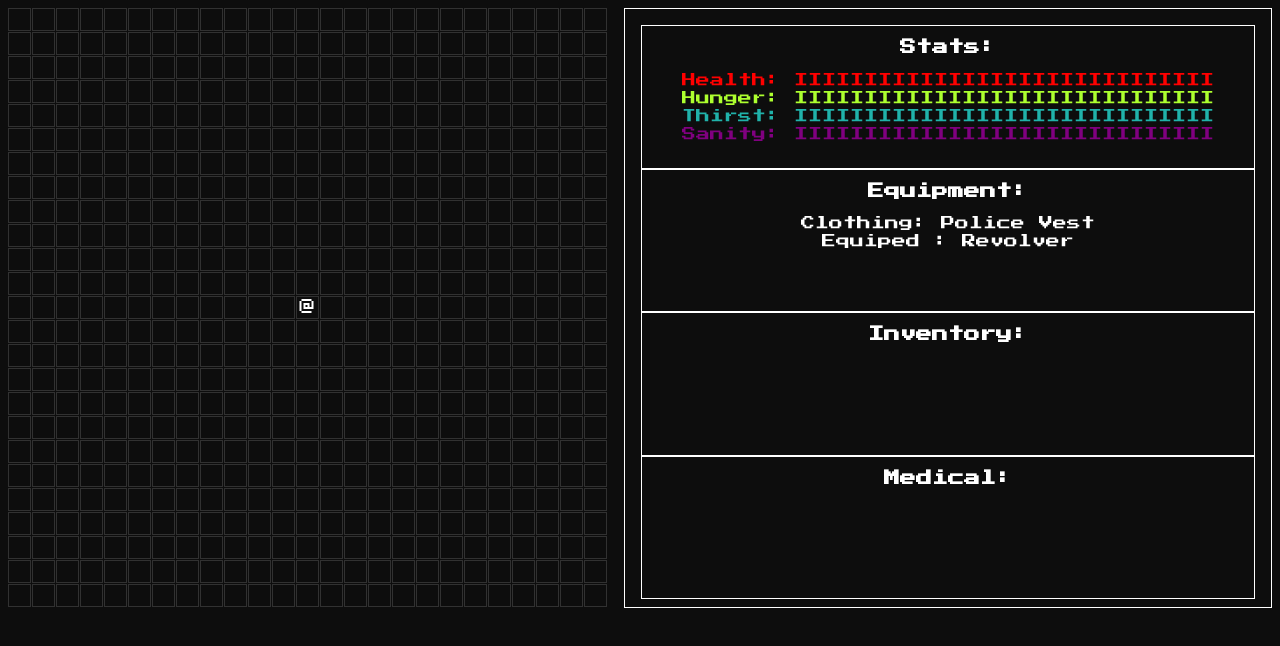
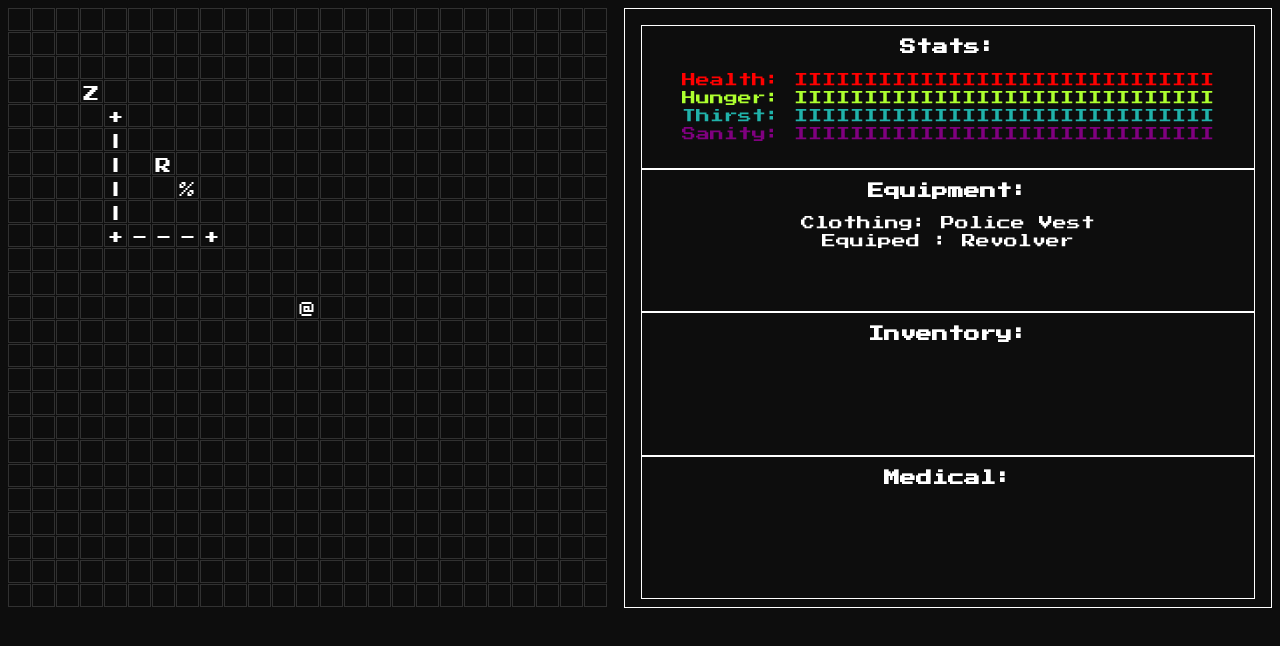
Before and after one commit to muribrine/The-Town-in-the-mist, a website with bundled scripts: page index.html in a window 1280 px wide. Built offline with nearby package versions, Linux system fonts and the light colour scheme.

Commit message:
Added layers to the world grid
1. Now there are three layers. 0, 1 and 2, each one indicates a level of elevation in the world. Layer 0 is the ground(ex.: a rat), layer 1 is the middle of the world(ex.: players, zombies, furniture) and layer 2 is everything that's higher(ex.: walls, cars, closed doors, windows). Things of one layer collide with things on higher or equal layers and can pass over things of lower layers.

Also there's a update an update in the CSS for better alignment of the font.

```diff
--- a/jsScripts/core.js
+++ b/jsScripts/core.js
@@ -18,7 +18,11 @@ const gameState = {
 		view_grid_data: {},
 	}, //Rendering data
 	game_data: {
-		world_grid_data: {},
+		world_grid_data: {
+			layer0: {},
+			layer1: {},
+			layer2: {},
+		},
 		entity_data: {
 			camera: { gx: 12, gy: 12, size: 25 },
 		},
@@ -45,15 +49,121 @@ const gameState = {
 createUi();
 
 gameState['viewport_data']['view_grid_data'] = createViewGrid(25, gameState['source_data']['config']['default_symbol']);
-gameState['game_data']['world_grid_data'] = createWorldGrid(625, gameState['source_data']['config']['default_symbol']);
+gameState['game_data']['world_grid_data']['layer0'] = createWorldGrid(625, gameState['source_data']['config']['default_symbol']);
+gameState['game_data']['world_grid_data']['layer1'] = createWorldGrid(625, gameState['source_data']['config']['default_symbol']);
+gameState['game_data']['world_grid_data']['layer2'] = createWorldGrid(625, gameState['source_data']['config']['default_symbol']);
 
 gameState['game_data']['object_data']['player'] = {
 	gx: 12,
 	gy: 12,
+	layer: 1,
 	symbol: '@',
 	visualState: 'normal',
 	behavior: 'player',
-	passable: false,
+};
+gameState['game_data']['object_data']['wall1'] = {
+	gx: 4,
+	gy: 4,
+	layer: 2,
+	symbol: '+',
+	visualState: 'normal',
+	behavior: 'wall',
+};
+gameState['game_data']['object_data']['wall2'] = {
+	gx: 4,
+	gy: 5,
+	layer: 2,
+	symbol: '|',
+	visualState: 'normal',
+	behavior: 'wall',
+};
+gameState['game_data']['object_data']['wall3'] = {
+	gx: 4,
+	gy: 6,
+	layer: 2,
+	symbol: '|',
+	visualState: 'normal',
+	behavior: 'wall',
+};
+gameState['game_data']['object_data']['wall4'] = {
+	gx: 4,
+	gy: 7,
+	layer: 2,
+	symbol: '|',
+	visualState: 'normal',
+	behavior: 'wall',
+};
+gameState['game_data']['object_data']['wall5'] = {
+	gx: 4,
+	gy: 8,
+	layer: 2,
+	symbol: '|',
+	visualState: 'normal',
+	behavior: 'wall',
+};
+gameState['game_data']['object_data']['wall6'] = {
+	gx: 4,
+	gy: 9,
+	layer: 2,
+	symbol: '+',
+	visualState: 'normal',
+	behavior: 'wall',
+};
+gameState['game_data']['object_data']['wall7'] = {
+	gx: 5,
+	gy: 9,
+	layer: 2,
+	symbol: '-',
+	visualState: 'normal',
+	behavior: 'wall',
+};
+gameState['game_data']['object_data']['wall8'] = {
+	gx: 6,
+	gy: 9,
+	layer: 2,
+	symbol: '-',
+	visualState: 'normal',
+	behavior: 'wall',
+};
+gameState['game_data']['object_data']['wall9'] = {
+	gx: 7,
+	gy: 9,
+	layer: 2,
+	symbol: '-',
+	visualState: 'normal',
+	behavior: 'wall',
+};
+gameState['game_data']['object_data']['wall10'] = {
+	gx: 8,
+	gy: 9,
+	layer: 2,
+	symbol: '+',
+	visualState: 'normal',
+	behavior: 'wall',
+};
+gameState['game_data']['object_data']['rat'] = {
+	gx: 6,
+	gy: 6,
+	layer: 0,
+	symbol: 'R',
+	visualState: 'normal',
+	behavior: 'rat',
+};
+gameState['game_data']['object_data']['loot'] = {
+	gx: 7,
+	gy: 7,
+	layer: 0,
+	symbol: '%',
+	visualState: 'normal',
+	behavior: 'loot',
+};
+gameState['game_data']['object_data']['zombie'] = {
+	gx: 3,
+	gy: 3,
+	layer: 1,
+	symbol: 'Z',
+	visualState: 'normal',
+	behavior: 'zombie',
 };
 
 document.addEventListener('keydown', (e) => {
@@ -84,13 +194,16 @@ document.addEventListener('keydown', (e) => {
 });
 
 function gameLoop() {
-	moveObjectByVector(
+	let sucessfulyMoved = moveObjectByVector(
 		gameState['game_data']['object_data']['player'],
 		gameState['game_data']['temp_data']['movement_vector'],
 		gameState['game_data']['world_grid_data'],
-		gameState['source_data']['config']['default_symbol']
+		gameState['source_data']['config']['default_symbol'],
+		gameState['game_data']['object_data']
 	);
-	moveEntityByVector(gameState['game_data']['entity_data']['camera'], gameState['game_data']['temp_data']['movement_vector']);
+	if (sucessfulyMoved) {
+		moveEntityByVector(gameState['game_data']['entity_data']['camera'], gameState['game_data']['temp_data']['movement_vector']);
+	}
 	updateWorldGrid(gameState['game_data']['world_grid_data'], gameState['game_data']['object_data']);
 	gameState['viewport_data']['view_grid_data'] = updateViewGrid(
 		gameState['game_data']['entity_data']['camera'],
--- a/jsScripts/game/moveByVector.js
+++ b/jsScripts/game/moveByVector.js
@@ -1,11 +1,37 @@
 function moveEntityByVector(entity, vector) {
-	entity.gx += vector[0];
-	entity.gy += vector[1];
+	let targetX = entity.gx + vector[0];
+	let targetY = entity.gy + vector[1];
+
+	if (targetX >= 0 && targetY >= 0) {
+		if (targetX <= 624 && targetY <= 624) {
+			entity.gx += vector[0];
+			entity.gy += vector[1];
+		}
+	}
 }
 
-function moveObjectByVector(object, vector, worldGridData, defaultSymbol) {
-	worldGridData[`x${object.gx}y${object.gy}`] = defaultSymbol;
-	moveEntityByVector(object, vector);
+function moveObjectByVector(object, vector, worldGridData, defaultSymbol, objectData) {
+	worldGridData[`layer${object.layer}`][`x${object.gx}y${object.gy}`] = defaultSymbol;
+
+	let targetX = object.gx + vector[0];
+	let targetY = object.gy + vector[1];
+
+	let canMove = true;
+
+	for (const objectID in objectData) {
+		if (objectData[objectID].gx == targetX && objectData[objectID].gy == targetY && objectData[objectID].layer >= object.layer) {
+			canMove = false;
+		}
+	}
+
+	if (targetX >= 0 && targetY >= 0) {
+		if (targetX <= 624 && targetY <= 624) {
+			object.gx += vector[0] * canMove;
+			object.gy += vector[1] * canMove;
+		}
+	}
+
+	return canMove;
 }
 
 export { moveEntityByVector, moveObjectByVector };
--- a/jsScripts/game/worldGrid.js
+++ b/jsScripts/game/worldGrid.js
@@ -15,7 +15,7 @@ function createWorldGrid(size, defaultSymbol) {
 
 function updateWorldGrid(world_grid_data, objectData) {
 	for (const objectID in objectData) {
-		world_grid_data[`x${objectData[objectID].gx}y${objectData[objectID].gy}`] = objectData[objectID].symbol;
+		world_grid_data[`layer${objectData[objectID].layer}`][`x${objectData[objectID].gx}y${objectData[objectID].gy}`] = objectData[objectID].symbol;
 	}
 }
 
--- a/jsScripts/rendering/viewGrid.js
+++ b/jsScripts/rendering/viewGrid.js
@@ -46,7 +46,17 @@ function updateViewGrid(camera, world_grid_data, defaultUndefinedSymbol) {
 			let tx = gx - 12 + x; //target's X position is the camera´s global X position subtracted from 12 minus the target's local X position
 			let ty = gy - 12 + y;
 
-			let cellSymbol = world_grid_data[`x${tx}y${ty}`];
+			let cellSymbol0 = world_grid_data['layer0'][`x${tx}y${ty}`];
+			let cellSymbol1 = world_grid_data['layer1'][`x${tx}y${ty}`];
+			let cellSymbol2 = world_grid_data['layer2'][`x${tx}y${ty}`];
+
+			let cellSymbol = cellSymbol2;
+			if (cellSymbol2 == ' ') {
+				cellSymbol = cellSymbol1;
+				if (cellSymbol1 == ' ') {
+					cellSymbol = cellSymbol0;
+				}
+			}
 
 			if (!cellSymbol) {
 				cellSymbol = defaultUndefinedSymbol;
--- a/style.css
+++ b/style.css
@@ -26,7 +26,7 @@ body {
 	width: 1.3rem;
 	display: flex;
 	justify-content: center;
-	align-items: center;
+	align-items: flex-end;
 
 	animation: fadeCell 1s;
 }
```
